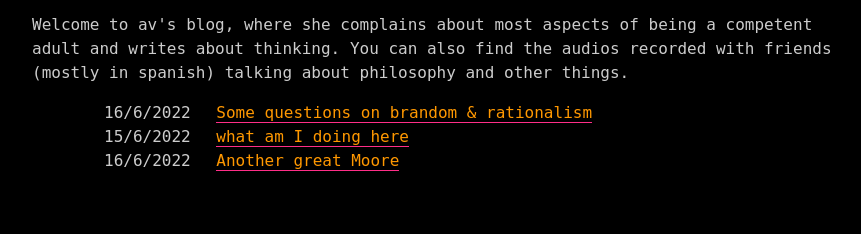
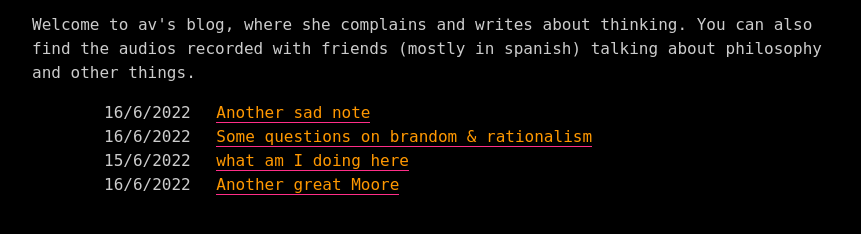
Before and after one commit to avra96/lasthegelian, a plain HTML site: page index.html in a window 1280 px wide. Shown: the part 54-288 px from the top of the page, without its empty margins (208-1069 px from the left). Drawn offline with Linux system fonts and the light colour scheme.

Commit message:
Update index.html

```diff
--- a/index.html
+++ b/index.html
@@ -6,10 +6,19 @@
 <body>
 
 <h1>Last Hegelian</h1>
-<p>Welcome to av's blog, where she complains about most aspects of being a competent adult and writes about thinking. You can also find the audios recorded with friends (mostly in spanish) talking about philosophy and other things.</p>
+<p>Welcome to av's blog, where she complains and writes about thinking. You can also find the audios recorded with friends (mostly in spanish) talking about philosophy and other things.</p>
 
   <section id="content">
     <ul class="posts_listing">
+
+      <div id="posts">
+          <div id="date" class="date-time-title">
+              <time>16/6/2022</time>
+          </div>
+          <div class="date-time-title post">
+            <a href="blog/blog3.html"> Another sad note </a>
+          </div>
+        </div>
 
        <div id="posts">
           <div id="date" class="date-time-title">
```
